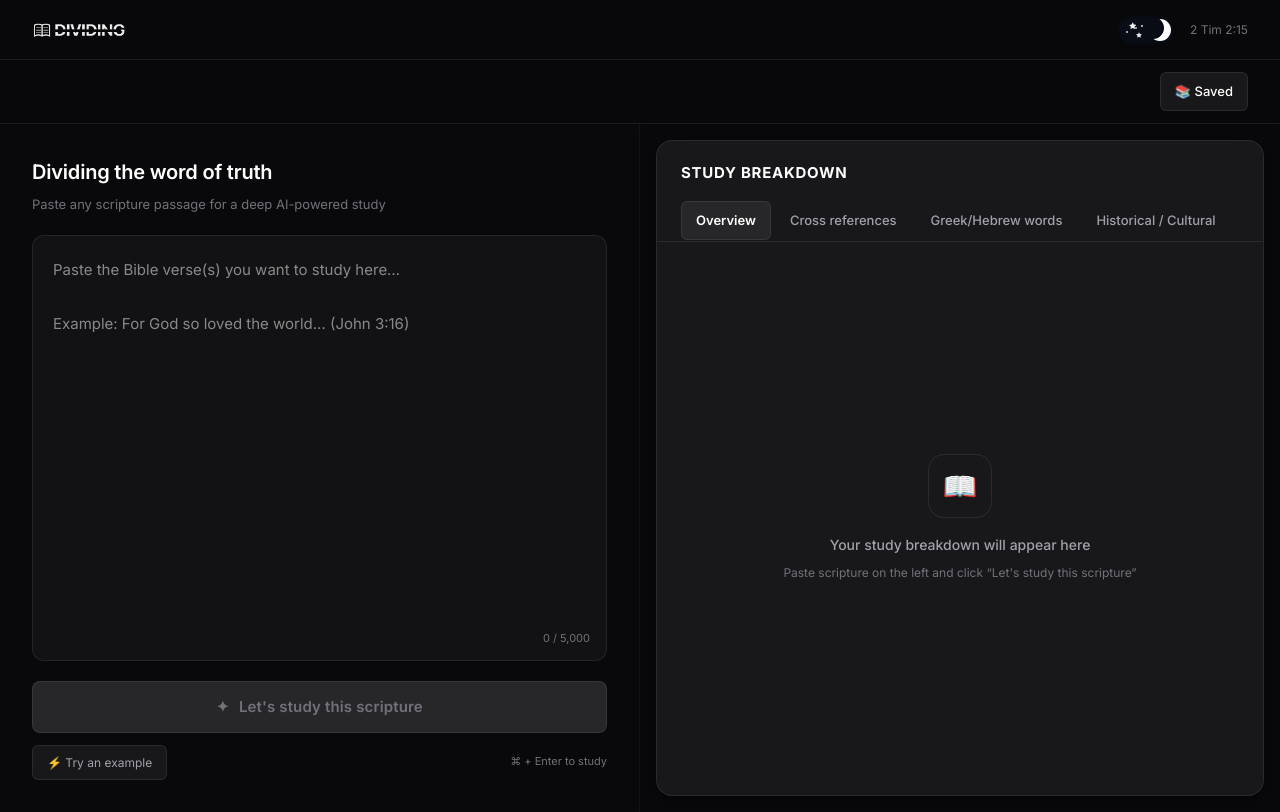
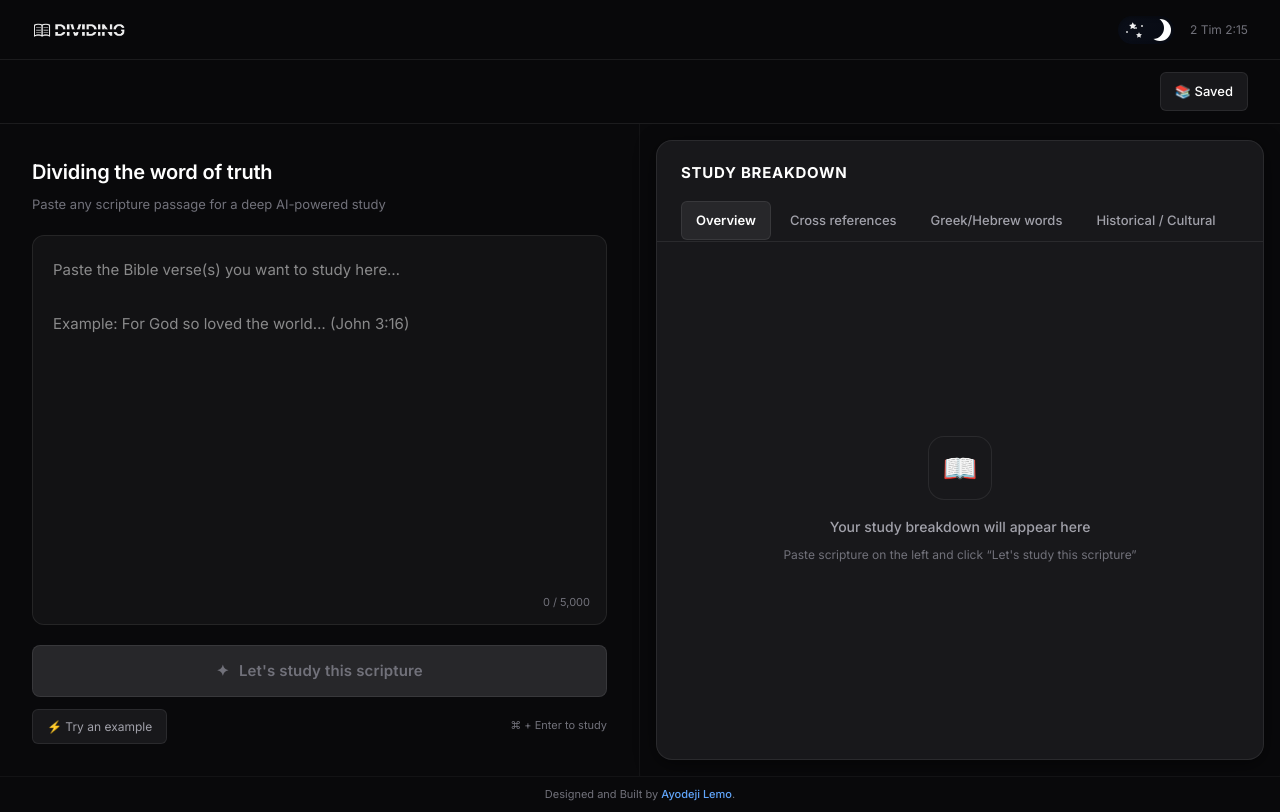
Before and after one commit to Doklemo/Dividing, a Next.js app: page / in a window 1280 px wide. Built offline with nearby package versions, Linux system fonts and the light colour scheme; a web font is replaced by a local one.

Commit message:
feat: add footer designed and built by Ayodeji Lemo

```diff
--- a/app/layout.tsx
+++ b/app/layout.tsx
@@ -43,7 +43,7 @@ export default function RootLayout({
           }}
         />
       </head>
-      <body>
+      <body style={{ display: 'flex', flexDirection: 'column', minHeight: '100vh', margin: 0 }}>
         {/* Navigation */}
         <nav
           style={{
@@ -95,11 +95,48 @@ export default function RootLayout({
           style={{
             position: 'relative',
             paddingTop: '60px',
-            minHeight: '100vh',
+            flex: 1,
+            display: 'flex',
+            flexDirection: 'column',
           }}
         >
           {children}
         </main>
+
+        {/* Footer */}
+        <footer
+          style={{
+            height: '36px',
+            display: 'flex',
+            alignItems: 'center',
+            justifyContent: 'center',
+            borderTop: '1px solid var(--border-subtle)',
+            background: 'var(--bg-page)',
+            color: 'var(--text-muted)',
+            fontSize: '11px',
+            transition: 'background-color 0.4s ease, border-color 0.4s ease, color 0.4s ease',
+            zIndex: 10,
+          }}
+        >
+          <span>
+            Designed and Built by{' '}
+            <a
+              href="https://ayodeji-lemo-portfolio.vercel.app/"
+              target="_blank"
+              rel="noopener noreferrer"
+              className="hover:underline"
+              style={{
+                color: 'var(--brand-accent)',
+                textDecoration: 'none',
+                fontWeight: 500,
+                transition: 'color 0.2s ease',
+              }}
+            >
+              Ayodeji Lemo
+            </a>
+            .
+          </span>
+        </footer>
       </body>
     </html>
   );
--- a/app/page.tsx
+++ b/app/page.tsx
@@ -249,7 +249,7 @@ export default function HomePage() {
           display: 'grid',
           gridTemplateColumns: '1fr 1fr',
           gap: '0',
-          height: 'calc(100vh - 60px - 52px)',
+          height: 'calc(100vh - 60px - 52px - 36px)',
           overflow: 'hidden',
         }}
       >
```
